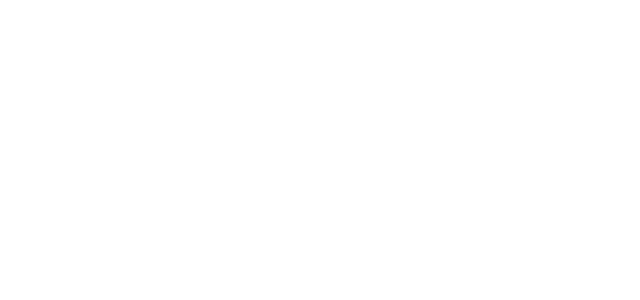
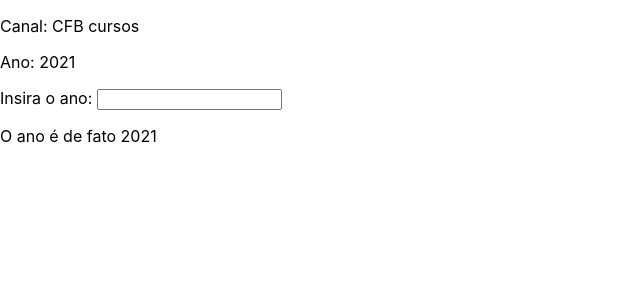
Before and after one commit to vinicius-grandi/cfb-cursos, a React (Create React App) app: page / in a window 1280 px wide. Shown: the top 300 px of the page, without its empty margins (0-640 px from the left). Built offline with nearby package versions, Linux system fonts and the light colour scheme.

Commit message:
Classe Globais para usar variáveis globais

```diff
--- a/src/App.js
+++ b/src/App.js
@@ -1,8 +1,26 @@
+import Globais from "./componentes/Globais";
+import { useState } from 'react'
+import Info from "./componentes/Info";
 
 function App() {
+  const [ano, setAno] = useState(Globais.ano)
+
+  const gravarAno = (e) => {
+    Globais.ano = e
+  }
+
   return (
     <>
-
+      <p>Canal: {Globais.canal}</p>
+      <p>Ano: {ano}</p>
+      <p>Insira o ano: <input
+         type="number"
+         onChange={e => {
+          setAno(e.target.value)
+          gravarAno(e.target.value)
+        }}/>
+      </p>
+      <Info />
     </>
   );
 }
--- /dev/null
+++ b/src/componentes/Globais.jsx
@@ -0,0 +1,6 @@
+class Globais {
+    static canal = 'CFB cursos'
+    static ano = 2021
+}
+
+export default Globais
--- /dev/null
+++ b/src/componentes/Info.jsx
@@ -0,0 +1,5 @@
+import Globais from "./Globais";
+
+export default function Info() {
+    return <p>O ano é de fato {Globais.ano}</p>
+}
```
